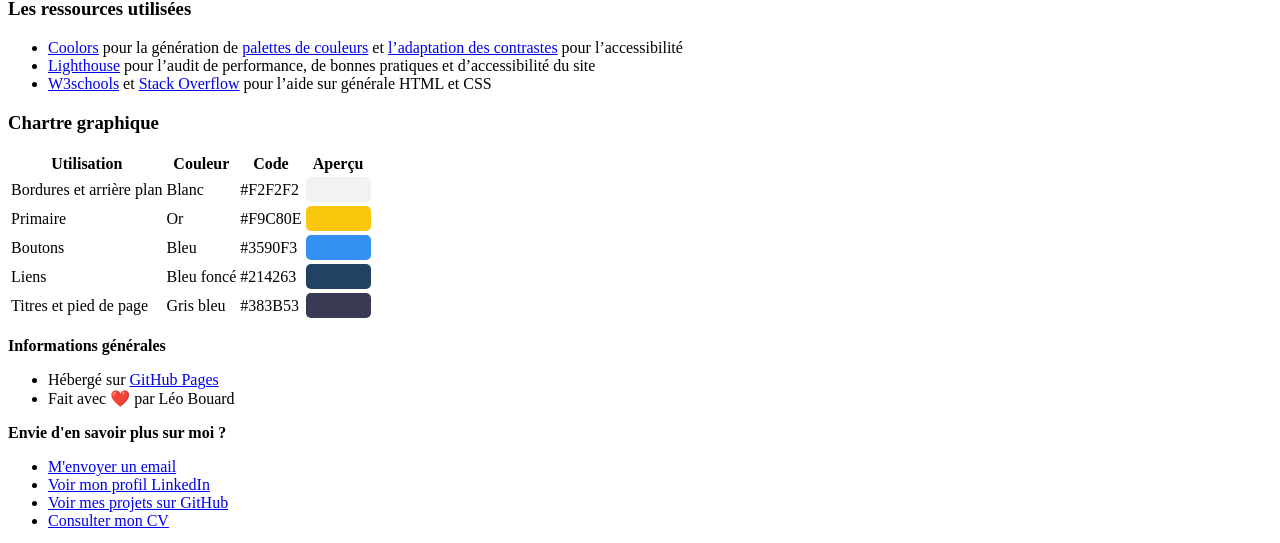
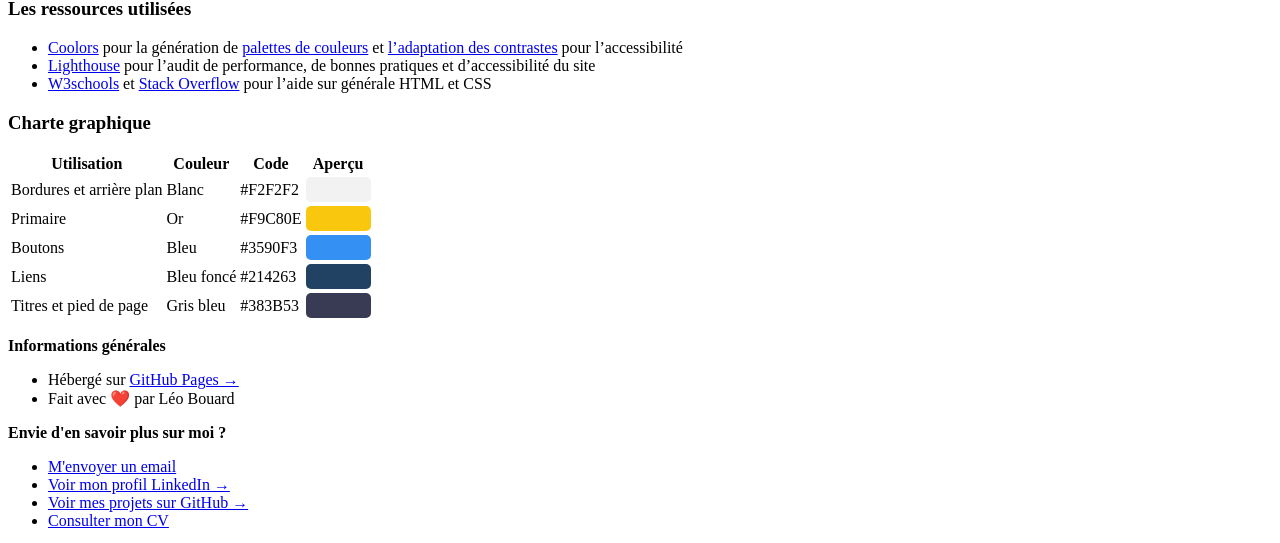
Before and after one commit to leobouard/leobouard.github.io, a Jekyll site: the page built from about.md, in a window 1280 px wide. Shown: the part 506-1049 px from the top of the page. Built offline with Jekyll 4.4.1, drawn with Linux system fonts in a browser that asks for light colours; our own code applies the rules of GitHub Pages for plain Markdown files.

Commit message:
Correction typo

```diff
--- a/_layouts/default.html
+++ b/_layouts/default.html
@@ -35,7 +35,7 @@
       <div>
         <p><b>Informations générales</b></p>
         <ul>
-          <li>Hébergé sur <a href="https://pages.github.com/" target="_blank">GitHub Pages</a></li>
+          <li>Hébergé sur <a href="https://pages.github.com/" target="_blank">GitHub Pages →</a></li>
           <li>Fait avec ❤️ par Léo Bouard</li>
         </ul>
       </div>
@@ -43,8 +43,8 @@
         <p><b>Envie d'en savoir plus sur moi ?</b></p>
         <ul>
           <li><a href="mailto:{{ site.emailAddress }}">M'envoyer un email</a></li>
-          <li><a href="{{ site.linkedin }}" target="_blank">Voir mon profil LinkedIn</a></li>
-          <li><a href="{{ site.github.owner_url }}" target="_blank">Voir mes projets sur GitHub</a></li>
+          <li><a href="{{ site.linkedin }}" target="_blank">Voir mon profil LinkedIn →</a></li>
+          <li><a href="{{ site.github.owner_url }}" target="_blank">Voir mes projets sur GitHub →</a></li>
           <li><a href="/cv">Consulter mon CV</a></li>
         </ul>
       </div>
--- a/about.md
+++ b/about.md
@@ -29,7 +29,7 @@ Le site est hébergé sur [GitHub Pages](https://docs.github.com/en/pages) et re
 - [Lighthouse](https://developer.chrome.com/docs/lighthouse/) pour l'audit de performance, de bonnes pratiques et d'accessibilité du site
 - [W3schools](https://www.w3schools.com/) et [Stack Overflow](https://stackoverflow.com/) pour l'aide sur générale HTML et CSS
 
-### Chartre graphique
+### Charte graphique
 
 <table>
   <thead>
```
